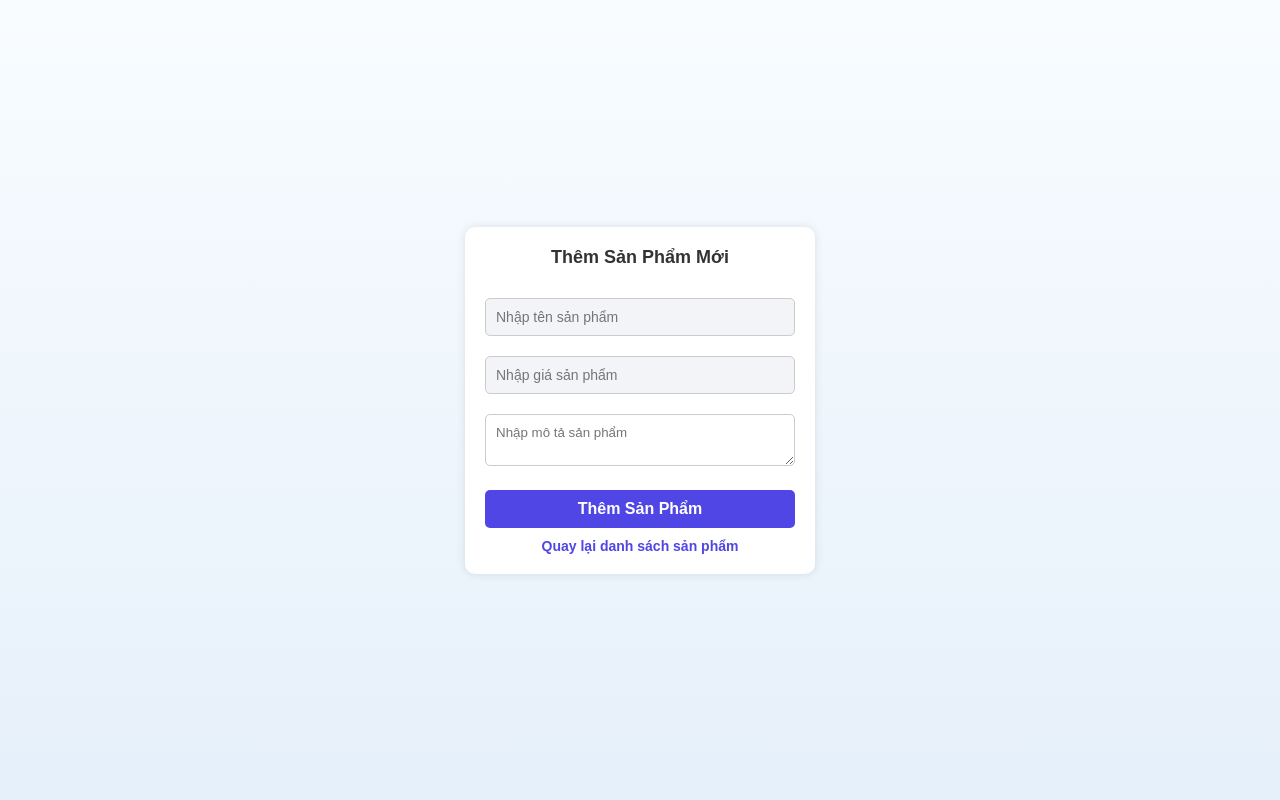
After one commit to NHKIETT/huukiet-thienbao-vancong-ktras1, a PHP site: the page made by products create.php in a window 1280 px wide. The commit adds this page. Run offline with PHP 8.4, Linux system fonts and the light colour scheme.

Commit message:
Add files via upload

```diff
--- a/dashboard.php
+++ b/dashboard.php
@@ -98,7 +98,7 @@
     </div>
 
     <footer style="margin-top: 50px; padding: 20px; background: #fff; box-shadow: 0 -2px 4px rgba(0,0,0,0.1);">
-        &copy; 2025 - Bản quyền thuộc về Lotus
+        &copy; 2025 - Bản quyền thuộc về LOCALFOOD
     </footer>
 </body>
 </html>
--- a/index.php
+++ b/index.php
@@ -22,8 +22,8 @@ session_start();
     </header>
 
     <div class="container">
-        <h1>Chào Mừng Đến Với LOTUS</h1>
-        <p>Đây là nơi bạn có thể khám phá các dịch vụ tuyệt vời của chúng tôi. Hãy đăng ký hoặc đăng nhập để trải nghiệm ngay hôm nay!</p>
+        <h1>Chào Mừng Đến Với LOCALFOOD</h1>
+        <p>Đây là nơi giúp bạn biết đến nhiều món ăn ngon, đặc sản từ mọi vùng miền ở Việt Nam. Hãy đăng ký hoặc đăng nhập để trải nghiệm ngay hôm nay!</p>
         <div class="buttons">
             <a href="register.php" class="btn-primary">Đăng Ký</a>
             <a href="login.php" class="btn-secondary">Đăng Nhập</a>
@@ -31,7 +31,7 @@ session_start();
     </div>
 
     <footer>
-        <p>&copy; 2025 - Bản quyền thuộc về Lotus</p>
+        <p>&copy; 2025 - Bản quyền thuộc về LOCALFOOD</p>
     </footer>
 </body>
 </html>
--- /dev/null
+++ b/products create.php
@@ -0,0 +1,74 @@
+<!DOCTYPE html>
+<html lang="vi">
+<head>
+    <meta charset="UTF-8">
+    <meta name="viewport" content="width=device-width, initial-scale=1.0">
+    <title>Thêm Sản Phẩm</title>
+    <link rel="stylesheet" href="styles.css">
+    <style>
+        body {
+            font-family: Arial, sans-serif;
+            display: flex;
+            justify-content: center;
+            align-items: center;
+            height: 100vh;
+            background: linear-gradient(to bottom, #f8fcff, #e6f0fa);
+            margin: 0;
+        }
+        .container {
+            background: white;
+            padding: 20px;
+            border-radius: 10px;
+            box-shadow: 0 0 10px rgba(0, 0, 0, 0.1);
+            width: 350px;
+            text-align: center;
+        }
+        h1 {
+            font-size: 18px;
+            margin-bottom: 20px;
+        }
+        input, textarea {
+            width: 100%;
+            padding: 10px;
+            margin: 10px 0;
+            border: 1px solid #ccc;
+            border-radius: 5px;
+        }
+        button {
+            width: 100%;
+            padding: 10px;
+            background-color: #4f46e5;
+            color: white;
+            border: none;
+            border-radius: 5px;
+            font-size: 16px;
+            cursor: pointer;
+        }
+        button:hover {
+            background-color: #4338ca;
+        }
+        a {
+            display: block;
+            margin-top: 10px;
+            text-decoration: none;
+            color: #4f46e5;
+            font-size: 14px;
+        }
+        a:hover {
+            text-decoration: underline;
+        }
+    </style>
+</head>
+<body>
+    <div class="container">
+        <h1>Thêm Sản Phẩm Mới</h1>
+        <form action="create_process.php" method="post">
+            <input type="text" name="name" placeholder="Nhập tên sản phẩm" required>
+            <input type="number" name="price" placeholder="Nhập giá sản phẩm" required>
+            <textarea name="description" placeholder="Nhập mô tả sản phẩm" required></textarea>
+            <button type="submit">Thêm Sản Phẩm</button>
+        </form>
+        <a href="products index.php">Quay lại danh sách sản phẩm</a>
+    </div>
+</body>
+</html>
--- a/style.css
+++ b/style.css
@@ -49,7 +49,7 @@ nav ul li a {
     font-weight: bold;
 }
 .btn-primary {
-    background: #4a67ff;
+    background: #2b1aee;
     color: white;
 }
 .btn-secondary {
--- a/stylee.css
+++ b/stylee.css
@@ -38,7 +38,7 @@ textarea {
     resize: none;
 }
 button {
-    background: #2217f3;
+    background: #2b1aee;
     color: white;
     padding: 10px;
     border: none;
@@ -48,5 +48,5 @@ button {
     font-size: 16px;
 }
 button:hover {
-    background: #2217f3;
+    background: #2b1aee;
 }
--- a/styles.css
+++ b/styles.css
@@ -56,14 +56,14 @@ input {
 }
 
 input:focus {
-    border-color: #2217f3;
+    border-color: #2b1aee;
 }
 
 
 button {
     width: 100%;
     padding: 12px;
-    background-color: #2217f3;
+    background-color: #2b1aee;
     border: none;
     border-radius: 8px;
     color: white;
@@ -75,7 +75,7 @@ button {
 }
 
 button:hover {
-    background-color: #2217f3;
+    background-color: #2b1aee;
 }
 
 
@@ -85,7 +85,7 @@ p {
 }
 
 a {
-    color: #2217f3;
+    color: #2b1aee;
     text-decoration: none;
     font-weight: bold;
 }
```
Also changed, not shown: muangay.php (added, +64 -0 lines), products index.php (added, +52 -0 lines), products update.php (added, +78 -0 lines), styleee.css (+13 -0 lines).
